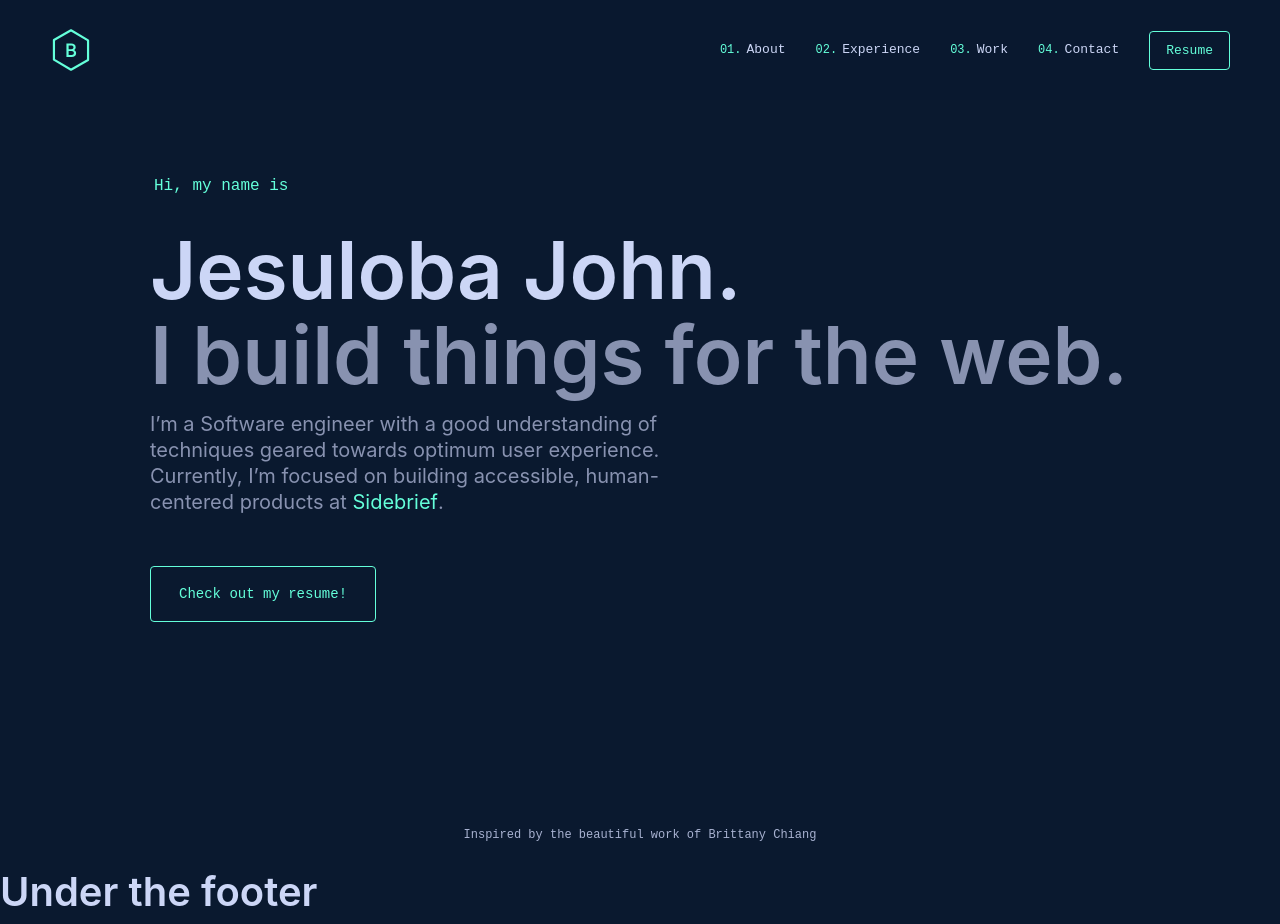
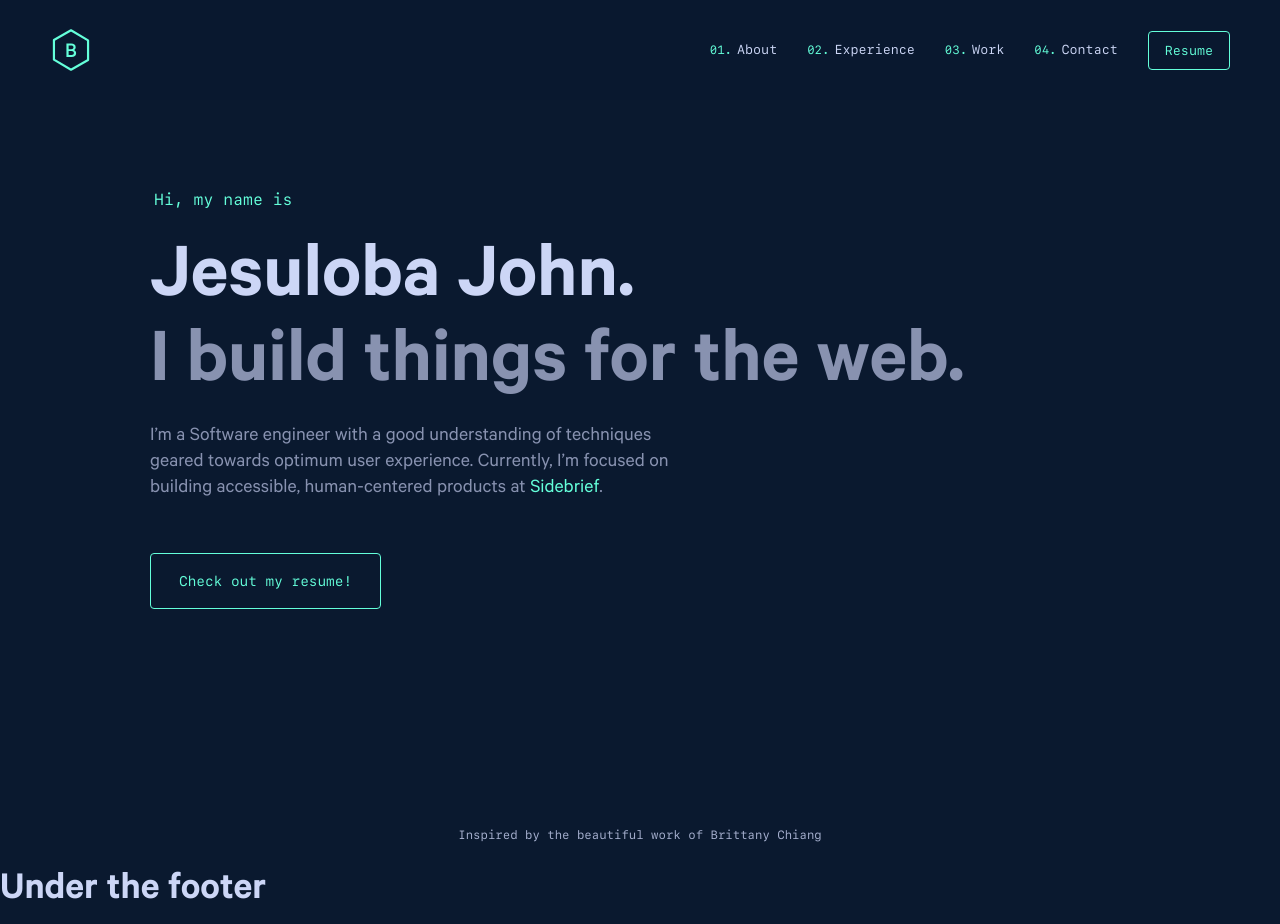
Before and after one commit to Jesuloba-world/dev-portfolio-2, a Next.js app: page / in a window 1280 px wide. Built offline with nearby package versions, Linux system fonts and the light colour scheme.

Commit message:
font repair done

```diff
--- a/src/styles/GlobalStyle.ts
+++ b/src/styles/GlobalStyle.ts
@@ -1,11 +1,9 @@
 import { createGlobalStyle } from "styled-components";
-import fonts from "./fonts";
 import variables from "./variables";
 import TransitionStyles from "./TransitionStyles";
 import PrismStyles from "./PrismStyles";
 
 const GlobalStyle = createGlobalStyle`
-  ${fonts};
   ${variables};
 
   html {
--- a/src/styles/fonts.ts
+++ b/src/styles/fonts.ts
@@ -1,12 +1,20 @@
-import { css } from "styled-components";
 import localFont from "next/font/local";
-import { NextFont } from "next/dist/compiled/@next/font";
 
-const CalibreNormal = localFont({
+export const Calibre = localFont({
 	src: [
+		{
+			path: "../fonts/Calibre/Calibre-Regular.woff",
+			weight: "400",
+			style: "normal",
+		},
 		{
 			path: "../fonts/Calibre/Calibre-Regular.woff2",
 			weight: "400",
+			style: "normal",
+		},
+		{
+			path: "../fonts/Calibre/Calibre-Medium.woff",
+			weight: "500",
 			style: "normal",
 		},
 		{
@@ -15,23 +23,38 @@ const CalibreNormal = localFont({
 			style: "normal",
 		},
 		{
+			path: "../fonts/Calibre/Calibre-Semibold.woff",
+			weight: "600",
+			style: "normal",
+		},
+		{
 			path: "../fonts/Calibre/Calibre-Semibold.woff2",
 			weight: "600",
 			style: "normal",
 		},
-	],
-});
-
-const CalibreItalic = localFont({
-	src: [
+		{
+			path: "../fonts/Calibre/Calibre-RegularItalic.woff",
+			weight: "400",
+			style: "italic",
+		},
 		{
 			path: "../fonts/Calibre/Calibre-RegularItalic.woff2",
 			weight: "400",
 			style: "italic",
 		},
 		{
+			path: "../fonts/Calibre/Calibre-MediumItalic.woff",
+			weight: "500",
+			style: "italic",
+		},
+		{
 			path: "../fonts/Calibre/Calibre-MediumItalic.woff2",
 			weight: "500",
+			style: "italic",
+		},
+		{
+			path: "../fonts/Calibre/Calibre-SemiboldItalic.woff",
+			weight: "600",
 			style: "italic",
 		},
 		{
@@ -42,11 +65,21 @@ const CalibreItalic = localFont({
 	],
 });
 
-const SFMonoNormal = localFont({
+export const SFMono = localFont({
 	src: [
+		{
+			path: "../fonts/SFMono/SFMono-Regular.woff",
+			weight: "400",
+			style: "normal",
+		},
 		{
 			path: "../fonts/SFMono/SFMono-Regular.woff2",
 			weight: "400",
+			style: "normal",
+		},
+		{
+			path: "../fonts/SFMono/SFMono-Semibold.woff",
+			weight: "600",
 			style: "normal",
 		},
 		{
@@ -54,14 +87,19 @@ const SFMonoNormal = localFont({
 			weight: "600",
 			style: "normal",
 		},
-	],
-});
-
-const SFMonoItalic = localFont({
-	src: [
+		{
+			path: "../fonts/SFMono/SFMono-RegularItalic.woff",
+			weight: "400",
+			style: "italic",
+		},
 		{
 			path: "../fonts/SFMono/SFMono-RegularItalic.woff2",
 			weight: "400",
+			style: "italic",
+		},
+		{
+			path: "../fonts/SFMono/SFMono-SemiboldItalic.woff",
+			weight: "600",
 			style: "italic",
 		},
 		{
@@ -71,29 +109,3 @@ const SFMonoItalic = localFont({
 		},
 	],
 });
-
-type createFontFacesType = (family: NextFont) => string;
-
-const createFontFaces: createFontFacesType = (family) => {
-	let styles = "";
-
-	styles += `
-	@font-face {
-		font-family: '${family.style.fontFamily}';
-	}
-	`;
-
-	return styles;
-};
-
-const calibreNormal = createFontFaces(CalibreNormal);
-const calibreItalic = createFontFaces(CalibreItalic);
-
-const sfMonoNormal = createFontFaces(SFMonoNormal);
-const sfMonoItalic = createFontFaces(SFMonoItalic);
-
-const Fonts = css`
-	${calibreNormal + calibreItalic + sfMonoNormal + sfMonoItalic}
-`;
-
-export default Fonts;
--- a/src/styles/variables.ts
+++ b/src/styles/variables.ts
@@ -1,4 +1,5 @@
-import { css } from 'styled-components';
+import { css } from "styled-components";
+import { Calibre, SFMono } from "./fonts";
 
 const variables = css`
 	:root {
@@ -17,9 +18,12 @@ const variables = css`
 		--pink: #f57dff;
 		--blue: #57cbff;
 
-    --font-sans: 'Calibre', 'Inter', 'San Francisco', 'SF Pro Text', -apple-system, system-ui,
-      sans-serif;
-    --font-mono: 'SF Mono', 'Fira Code', 'Fira Mono', 'Roboto Mono', monospace;
+		--font-sans: ${Calibre.style.fontFamily}
+			/* 'Inter', 'San Francisco', 'SF Pro Text', -apple-system, system-ui,
+      sans-serif; */;
+		--font-mono: ${SFMono.style.fontFamily}
+			/* "Fira Code", "Fira Mono", "Roboto Mono",
+			monospace; */;
 
 		--fz-xxs: 12px;
 		--fz-xs: 13px;
@@ -44,7 +48,8 @@ const variables = css`
 
 		--ham-before: top 0.1s ease-in 0.25s, opacity 0.1s ease-in;
 		--ham-before-active: top 0.1s ease-out, opacity 0.1s ease-out 0.12s;
-    --ham-after: bottom 0.1s ease-in 0.25s, transform 0.22s cubic-bezier(0.55, 0.055, 0.675, 0.19);
+		--ham-after: bottom 0.1s ease-in 0.25s,
+			transform 0.22s cubic-bezier(0.55, 0.055, 0.675, 0.19);
 		--ham-after-active: bottom 0.1s ease-out,
 			transform 0.22s cubic-bezier(0.215, 0.61, 0.355, 1) 0.12s;
 	}
```
Lines whose indentation alone changed are shown as unchanged.
